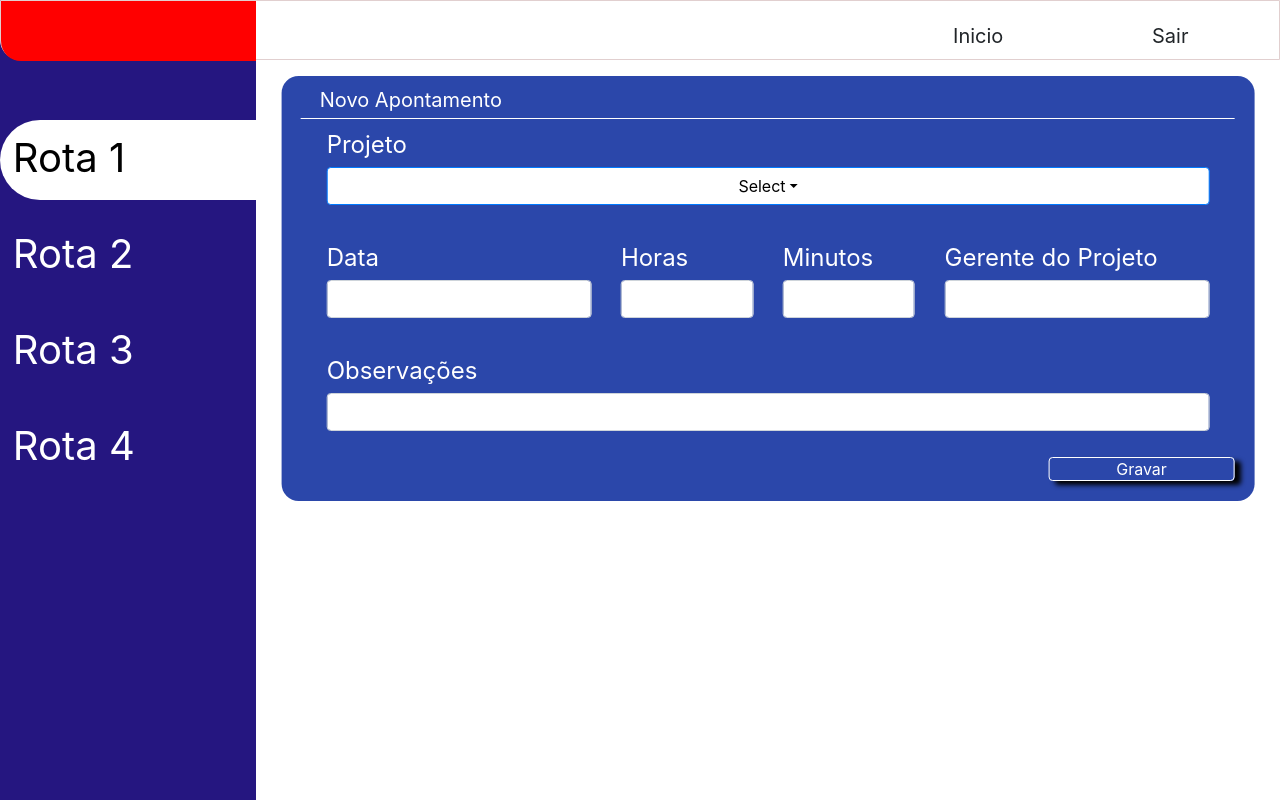
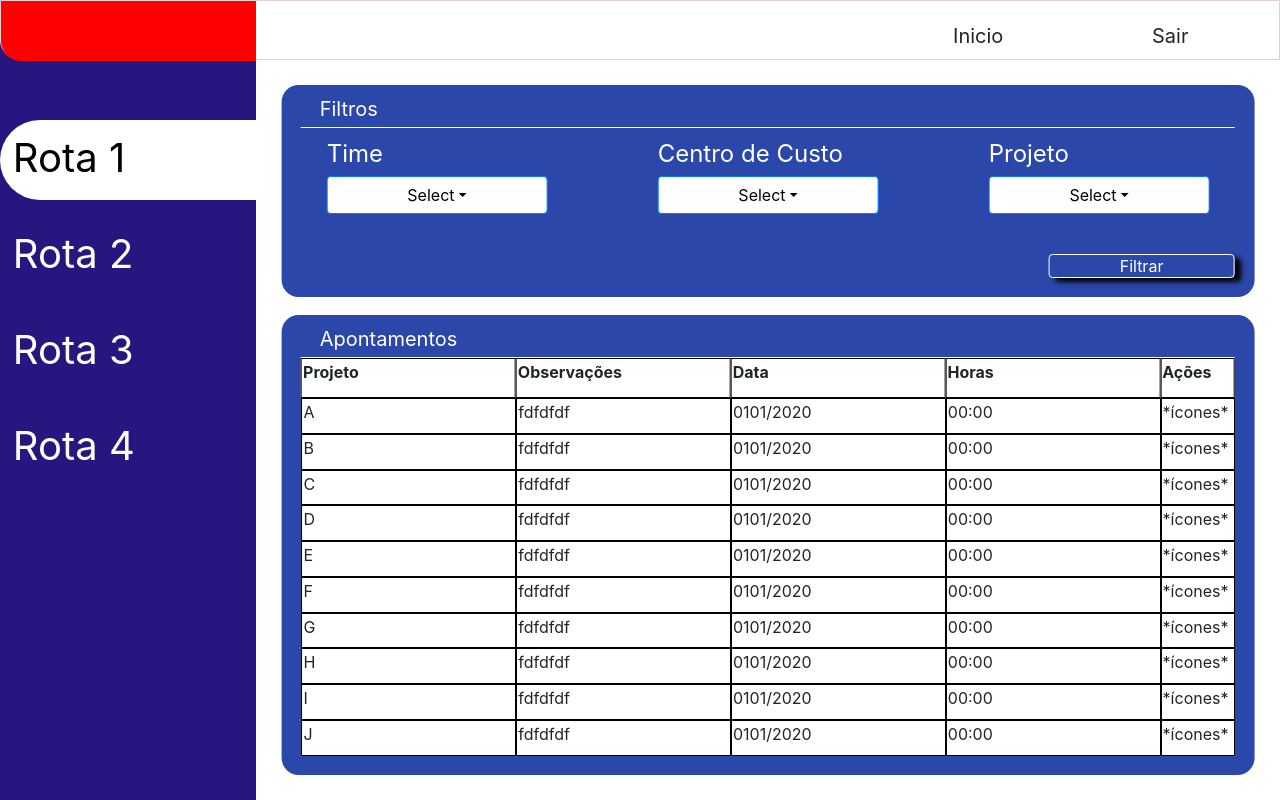
Before and after one commit to MatheusHuk/GESPO-React, a React (Create React App) app: page /time-entry in a window 1280 px wide. Built offline with nearby package versions, Linux system fonts and the light colour scheme; the HTML template or start-up script is replaced by a standard one.

Commit message:
Apontamento tabela

```diff
--- a/src/pages/time-entry/index.jsx
+++ b/src/pages/time-entry/index.jsx
@@ -8,7 +8,7 @@ export default function TimeEntry({ setLoad }) {
 
     const [sel, setSel] = useState(false);
 
-    const [showFiltros, setShowFiltros] = useState(false);
+    const [showFiltros, setShowFiltros] = useState(true);
     const [showApontamento, setShowApontamento] = useState(false);
 
     const [dados, setDados] = useState(
@@ -18,7 +18,217 @@ export default function TimeEntry({ setLoad }) {
                 obs: "fdfdfdf",
                 data: "0101/2020",
                 horas: "00:00"
-            }
+            },
+            {
+                projeto: "B",
+                obs: "fdfdfdf",
+                data: "0101/2020",
+                horas: "00:00"
+            },
+            {
+                projeto: "C ",
+                obs: "fdfdfdf",
+                data: "0101/2020",
+                horas: "00:00"
+            },
+            {
+                projeto: "D",
+                obs: "fdfdfdf",
+                data: "0101/2020",
+                horas: "00:00"
+            },
+            {
+                projeto: "E",
+                obs: "fdfdfdf",
+                data: "0101/2020",
+                horas: "00:00"
+            },
+            {
+                projeto: "F",
+                obs: "fdfdfdf",
+                data: "0101/2020",
+                horas: "00:00"
+            },
+            {
+                projeto: "G",
+                obs: "fdfdfdf",
+                data: "0101/2020",
+                horas: "00:00"
+            },
+            {
+                projeto: "H",
+                obs: "fdfdfdf",
+                data: "0101/2020",
+                horas: "00:00"
+            },
+            {
+                projeto: "I",
+                obs: "fdfdfdf",
+                data: "0101/2020",
+                horas: "00:00"
+            },
+            {
+                projeto: "J",
+                obs: "fdfdfdf",
+                data: "0101/2020",
+                horas: "00:00"
+            },
+            {
+                projeto: "BK",
+                obs: "fdfdff",
+                data: "0101/2020",
+                horas: "00:00"
+            },
+            {
+                projeto: "L",
+                obs: "fdfdfdf",
+                data: "0101/2020",
+                horas: "00:00"
+            },
+            {
+                projeto: "A",
+                obs: "fdfdfdf",
+                data: "0101/2020",
+                horas: "00:00"
+            },
+            {
+                projeto: "B",
+                obs: "fdfdfdf",
+                data: "0101/2020",
+                horas: "00:00"
+            },
+            {
+                projeto: "C ",
+                obs: "fdfdfdf",
+                data: "0101/2020",
+                horas: "00:00"
+            },
+            {
+                projeto: "D",
+                obs: "fdfdfdf",
+                data: "0101/2020",
+                horas: "00:00"
+            },
+            {
+                projeto: "E",
+                obs: "fdfdfdf",
+                data: "0101/2020",
+                horas: "00:00"
+            },
+            {
+                projeto: "F",
+                obs: "fdfdfdf",
+                data: "0101/2020",
+                horas: "00:00"
+            },
+            {
+                projeto: "G",
+                obs: "fdfdfdf",
+                data: "0101/2020",
+                horas: "00:00"
+            },
+            {
+                projeto: "H",
+                obs: "fdfdfdf",
+                data: "0101/2020",
+                horas: "00:00"
+            },
+            {
+                projeto: "I",
+                obs: "fdfdfdf",
+                data: "0101/2020",
+                horas: "00:00"
+            },
+            {
+                projeto: "J",
+                obs: "fdfdfdf",
+                data: "0101/2020",
+                horas: "00:00"
+            },
+            {
+                projeto: "BK",
+                obs: "fdfdff",
+                data: "0101/2020",
+                horas: "00:00"
+            },
+            {
+                projeto: "L",
+                obs: "fdfdfdf",
+                data: "0101/2020",
+                horas: "00:00"
+            },
+            {
+                projeto: "A",
+                obs: "fdfdfdf",
+                data: "0101/2020",
+                horas: "00:00"
+            },
+            {
+                projeto: "B",
+                obs: "fdfdfdf",
+                data: "0101/2020",
+                horas: "00:00"
+            },
+            {
+                projeto: "C ",
+                obs: "fdfdfdf",
+                data: "0101/2020",
+                horas: "00:00"
+            },
+            {
+                projeto: "D",
+                obs: "fdfdfdf",
+                data: "0101/2020",
+                horas: "00:00"
+            },
+            {
+                projeto: "E",
+                obs: "fdfdfdf",
+                data: "0101/2020",
+                horas: "00:00"
+            },
+            {
+                projeto: "F",
+                obs: "fdfdfdf",
+                data: "0101/2020",
+                horas: "00:00"
+            },
+            {
+                projeto: "G",
+                obs: "fdfdfdf",
+                data: "0101/2020",
+                horas: "00:00"
+            },
+            {
+                projeto: "H",
+                obs: "fdfdfdf",
+                data: "0101/2020",
+                horas: "00:00"
+            },
+            {
+                projeto: "I",
+                obs: "fdfdfdf",
+                data: "0101/2020",
+                horas: "00:00"
+            },
+            {
+                projeto: "J",
+                obs: "fdfdfdf",
+                data: "0101/2020",
+                horas: "00:00"
+            },
+            {
+                projeto: "BK",
+                obs: "fdfdff",
+                data: "0101/2020",
+                horas: "00:00"
+            },
+            {
+                projeto: "L",
+                obs: "fdfdfdf",
+                data: "0101/2020",
+                horas: "00:00"
+            },
         ]
     );
 
@@ -97,7 +307,33 @@ export default function TimeEntry({ setLoad }) {
                             </Style.FFooter>
                         </Style.Filtros>
                         <Style.Apontamento>
-
+                            <Style.AHeader>Apontamentos</Style.AHeader>
+                            <Style.Table>
+                                <Style.THeader>
+                                    <Style.TRHeader>
+                                        <Style.Th>Projeto</Style.Th>
+                                        <Style.Th>Observações</Style.Th>
+                                        <Style.Th>Data</Style.Th>
+                                        <Style.Th>Horas</Style.Th>
+                                        <Style.THSmall>Ações</Style.THSmall>
+                                    </Style.TRHeader>
+                                </Style.THeader>
+                                <Style.TData>
+                                    {
+                                        dados.map((data, i) => {
+                                            return (
+                                                <Style.Tr>
+                                                    <Style.Td key={i}>{data.projeto}</Style.Td>
+                                                    <Style.Td key={i}>{data.obs}</Style.Td>
+                                                    <Style.Td key={i}>{data.data}</Style.Td>
+                                                    <Style.Td key={i}>{data.horas}</Style.Td>
+                                                    <Style.TDSmall>*ícones*</Style.TDSmall>
+                                                </Style.Tr>
+                                            )
+                                        })
+                                    }
+                                </Style.TData>
+                            </Style.Table>
                         </Style.Apontamento>
                     </Style.Container>
                     :
--- a/src/pages/time-entry/style.js
+++ b/src/pages/time-entry/style.js
@@ -13,8 +13,11 @@ export const Container = styled.div`
     position: relative;
     width: 100VW;
     height: 100%;
-    left: 0%;
     animation: ${entranceAnimation} 0.5s;
+    display: flex;
+    flex-wrap: wrap;
+    justify-content: space-around;
+    flex-direction: column;
 `;
 
 export const Filtros = styled.div`
@@ -26,7 +29,6 @@ export const Filtros = styled.div`
     width: 100%;
     border-radius: 17px;
     background-color: #2B47AA;
-    margin-bottom: 4%;
 `;
 
 export const FHeader = styled.div`
@@ -55,7 +57,7 @@ export const FFooter = styled.div`
     width: 100%;
     height: 3VH;
     display: flex;
-    justify-content: right;
+    justify-content: flex-end;
     z-index: -1;
 `;
 
@@ -124,7 +126,7 @@ export const DFooter = styled.div`
     width: 100%;
     height: 3VH;
     display: flex;
-    justify-content: right;
+    justify-content: flex-end;
 `;
 
 export const DBoxBody = styled.div`
@@ -169,7 +171,7 @@ export const Apontamento = styled.div`
     left: 50%;
     transform: translateX(-50%);
     position: relative;
-    height: 60%;
+    height: 65%;
     width: 100%;
     border-radius: 17px;
     background-color: #2B47AA;
@@ -188,21 +190,86 @@ export const AHeader = styled.div`
     font-size: 2.5VH;
 `;
 
-export const ABody = styled.div`
+export const Table = styled.table`
+    border: 1;
     position: relative;
     left: 50%;
     transform: translate(-50%, 0);
     width: 100%;
-    height: calc(100% - 6VH);
+    height: calc(100% - 3VH);
     display: flex;
     justify-content: space-around;
     flex-wrap: wrap;
+    font-size: 2VH;
 `;
 
-export const AFooter = styled.div`
+export const THeader = styled.thead`
     position: relative;
     width: 100%;
-    height: 3VH;
-    display: flex;
-    justify-content: right;
+    height: 10%;
 `;
+
+export const TData = styled.tbody`
+    position: relative;
+    width: 100%;
+    height: 90%;
+    overflow-y: scroll;
+    -moz-overflow-style: none;
+    ::-webkit-scrollbar{
+        display: none;
+    }
+`;
+
+export const TRHeader = styled.tr`
+    display: inline-block;
+    position: relative;
+    width: 100%;
+    height: 100%;
+`;
+
+export const Tr = styled.tr`
+    display: inline-block;
+    position: relative;
+    width: 100%;
+    height: 10%;
+`;
+
+export const Th = styled.th`
+    display: inline-block;
+    position: relative;
+    width: 23%;
+    height: 100%;
+    background-color: white;
+    vertical-align: middle;
+    border: 1px solid black;
+`;
+
+export const Td = styled.td`
+    display: inline-block;
+    position: relative;
+    width: 23%;
+    height: 100%;
+    background-color: white;
+    vertical-align: middle;
+    border: 1px solid black;
+`;
+
+export const THSmall = styled.th`
+    display: inline-block;
+    position: relative;
+    width: 8%;
+    height: 100%;
+    background-color: white;
+    vertical-align: middle;
+    border: 1px solid black;
+`;
+
+export const TDSmall = styled.td`
+    display: inline-block;
+    position: relative;
+    width: 8%;
+    height: 100%;
+    background-color: white;
+    vertical-align: middle;
+    border: 1px solid black;
+`;
```
